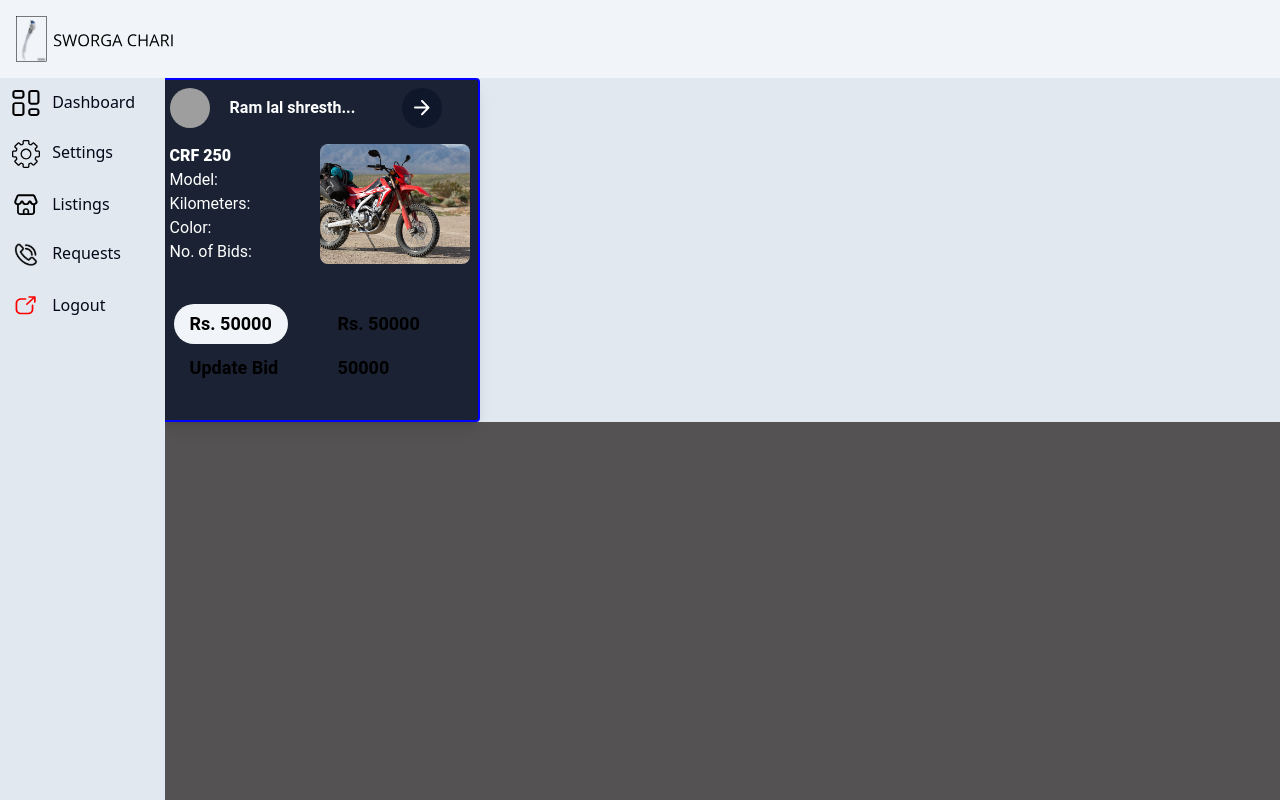
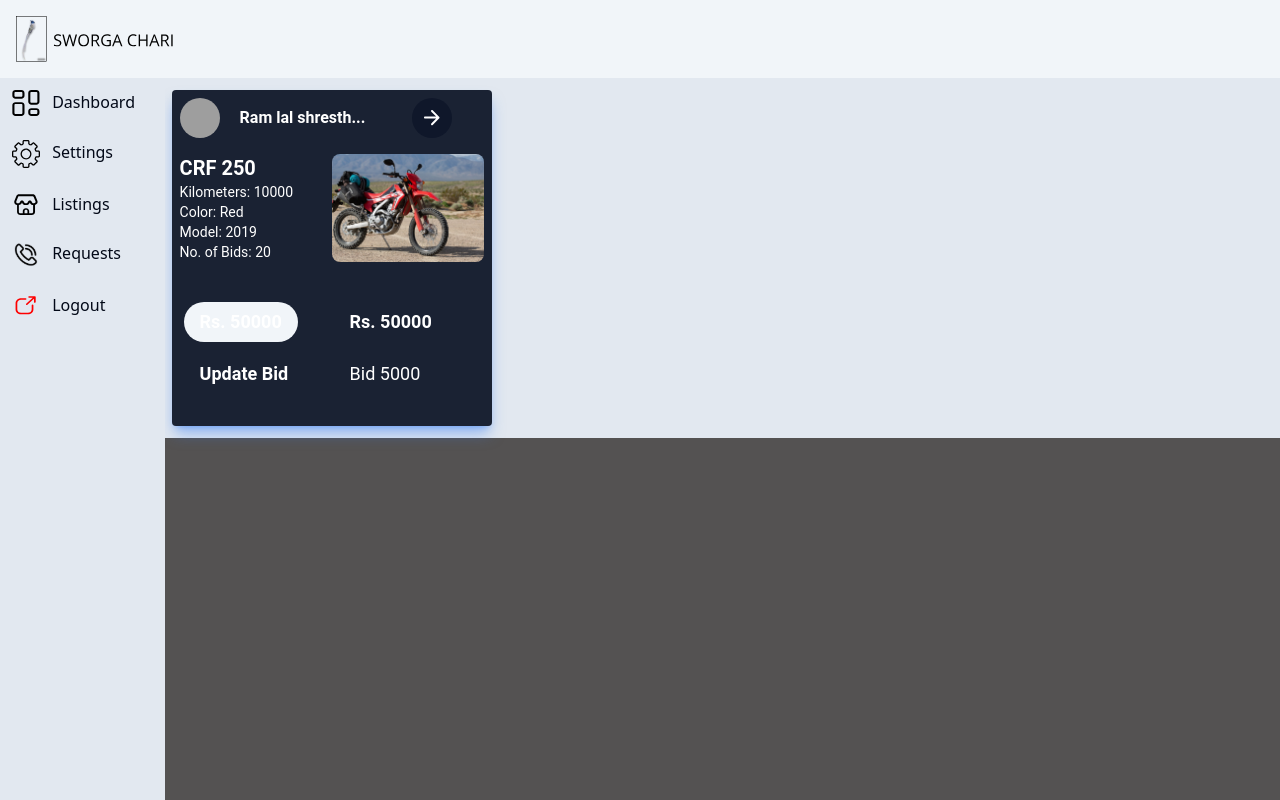
Before and after one commit to Sujit-shrestha/FYP, a React (Vite) app in the folder Client_Side/: page /dashboard/listings in a window 1280 px wide. Built offline with nearby package versions, Linux system fonts and the light colour scheme; grey boxes are pictures that could not be loaded.

Commit message:
product card 90%

```diff
--- a/Client_Side/src/Packages/UI/Components/Buttons/productcardButton.tsx
+++ b/Client_Side/src/Packages/UI/Components/Buttons/productcardButton.tsx
@@ -1,17 +1,40 @@
-import { Button } from '@/components/ui/button';
-import { Link } from 'react-router-dom';
+import { Button } from "@/components/ui/button";
+import { Link } from "react-router-dom";
 interface i {
-  amount? : number | null | undefined;
-  text? :string | null | undefined;
-  color? : string | null | undefined;
-  variant? : "link" | "default" | "destructive" | "outline" | "secondary" | "ghost" | null | undefined;
+  amount?: number | null | undefined;
+  text?: string | null | undefined;
+  color?: string | null | undefined;
+  variant?:
+    | "link"
+    | "default"
+    | "destructive"
+    | "outline"
+    | "secondary"
+    | "ghost"
+    | null
+    | undefined;
+  textColor?: "red" | "green" | "black";
+  font?: "thin" | "bold" | string;
 }
 
-export const ProductcardButton = ({ amount , color   , text = "" , variant = "secondary"}:i)  => {
+export const ProductcardButton = ({
+  amount,
+  color,
+  text = "",
+  variant = "secondary",
+  textColor = "black",
+  font = "bold",
+}: i) => {
   return (
     <div id="productcardButton">
-      <Button variant={variant} className={`text-black font-bold rounded-3xl bg${color}-500 text-lg w-50`}>
-        <Link to="/login" > {text} {amount} </Link>
+      <Button
+        variant={variant}
+        className={`text-${textColor} font-${font} rounded-3xl bg${color}-500 text-lg w-50 `}
+      >
+        <Link to="/login">
+
+          {text} {amount}
+        </Link>
       </Button>
     </div>
   );
--- a/Client_Side/src/Packages/UI/Components/Dashboard/yourListings.tsx
+++ b/Client_Side/src/Packages/UI/Components/Dashboard/yourListings.tsx
@@ -4,7 +4,10 @@ export const YourListings = ()=>{
 
   return(
     <>
-   <ProductCard />
+    <div className="p-3">
+      <ProductCard />
+    </div>
+
     </>
   );
 }
--- a/Client_Side/src/Packages/UI/Components/productCard.tsx
+++ b/Client_Side/src/Packages/UI/Components/productCard.tsx
@@ -4,17 +4,23 @@ import { ArrowButton } from "./Buttons/arrowButton";
 import { ProductcardButton } from "./Buttons/productcardButton";
 
 interface i {
-  name? : string;
+  name?: string;
 }
 
-export const ProductCard = ({name}:i) => {
+export const ProductCard = ({ name }: i) => {
   name = "Ram lal shresthafdsfds";
   const truncatedName = name.length > 15 ? `${name.substring(0, 15)}...` : name;
 
+  //for body data
+  const Kilometers = 10000;
+  const Color = "Red";
+  const Model = "2019";
+  const bidsCount = 20;
+
   return (
     <div
-      className="w-80  rounded overflow-hidden shadow-lg border-black text-white select-none"
-      style={{ border: " 2px solid blue", backgroundColor: "#1A2233" }}
+      className="w-80  rounded overflow-hidden  shadow-lg shadow-blue-500/50 border-black text-white select-none"
+      style={{ backgroundColor: "#1A2233" }}
     >
       <div id="topproductCard" className="flex justify-space-between  p-2">
         <Avatar>
@@ -35,11 +41,11 @@ export const ProductCard = ({name}:i) => {
           id="text-midproductCard"
           className="flex flex-col  w-1/2 whitespace-normal " // Width set to 50%
         >
-          <span className="font-extrabold ">CRF 250</span>
-          <span>Model:</span>
-          <span>Kilometers:</span>
-          <span>Color:</span>
-          <span>No. of Bids:</span>
+          <span className="font-bold text-xl ">CRF 250</span>
+          <span className="text-sm">Kilometers: {Kilometers}</span>
+          <span className="text-sm">Color: {Color}</span>
+          <span className="text-sm">Model: {Model}</span>
+          <span className="text-sm">No. of Bids: {bidsCount}</span>
         </div>
         <div
           id="image-div"
@@ -49,11 +55,21 @@ export const ProductCard = ({name}:i) => {
         </div>
       </div>
 
-      <div id="bottomproductCard" className="grid grid-cols-2 gap-1 my-5 p-3" >
-        <ProductcardButton  variant="secondary" amount={50000} text = "Rs. "  />
-        <ProductcardButton amount={50000} color="-orange" text = "Rs. " />
-        <ProductcardButton  color="-green" text = "Update Bid"/>
-        <ProductcardButton variant="link" amount={50000} color="white" ></ProductcardButton>
+      <div
+        id="bottomproductCard"
+        className="grid grid-cols-2 gap-1 gap-y-3 my-5 p-3"
+      >
+        <ProductcardButton variant="secondary" amount={50000} text="Rs. " />
+        <ProductcardButton amount={50000} color="-orange" text="Rs. " />
+        <ProductcardButton color="-green" text="Update Bid" />
+        <ProductcardButton
+          variant="link"
+          text="Bid "
+          amount={5000}
+          color="white"
+          textColor="red"
+          font="thin"
+        ></ProductcardButton>
       </div>
     </div>
   );
--- a/Client_Side/tailwind.config.js
+++ b/Client_Side/tailwind.config.js
@@ -2,10 +2,10 @@
 module.exports = {
   darkMode: ["class"],
   content: [
-    './pages/**/*.{ts,tsx}',
-    './components/**/*.{ts,tsx}',
-    './app/**/*.{ts,tsx}',
-    './src/**/*.{ts,tsx}',
+    "./pages/**/*.{ts,tsx}",
+    "./components/**/*.{ts,tsx}",
+    "./app/**/*.{ts,tsx}",
+    "./src/**/*.{ts,tsx}",
   ],
   prefix: "",
   theme: {
@@ -18,6 +18,10 @@ module.exports = {
     },
     extend: {
       colors: {
+        proWhite: "#FFFFFF",
+        proGreen: "#26DE5A",
+        proBlue: "#1A2233",
+        proOrange: "#E18E0F",
         border: "hsl(var(--border))",
         input: "hsl(var(--input))",
         ring: "hsl(var(--ring))",
@@ -74,4 +78,4 @@ module.exports = {
     },
   },
   plugins: [require("tailwindcss-animate")],
-}
+};
```
